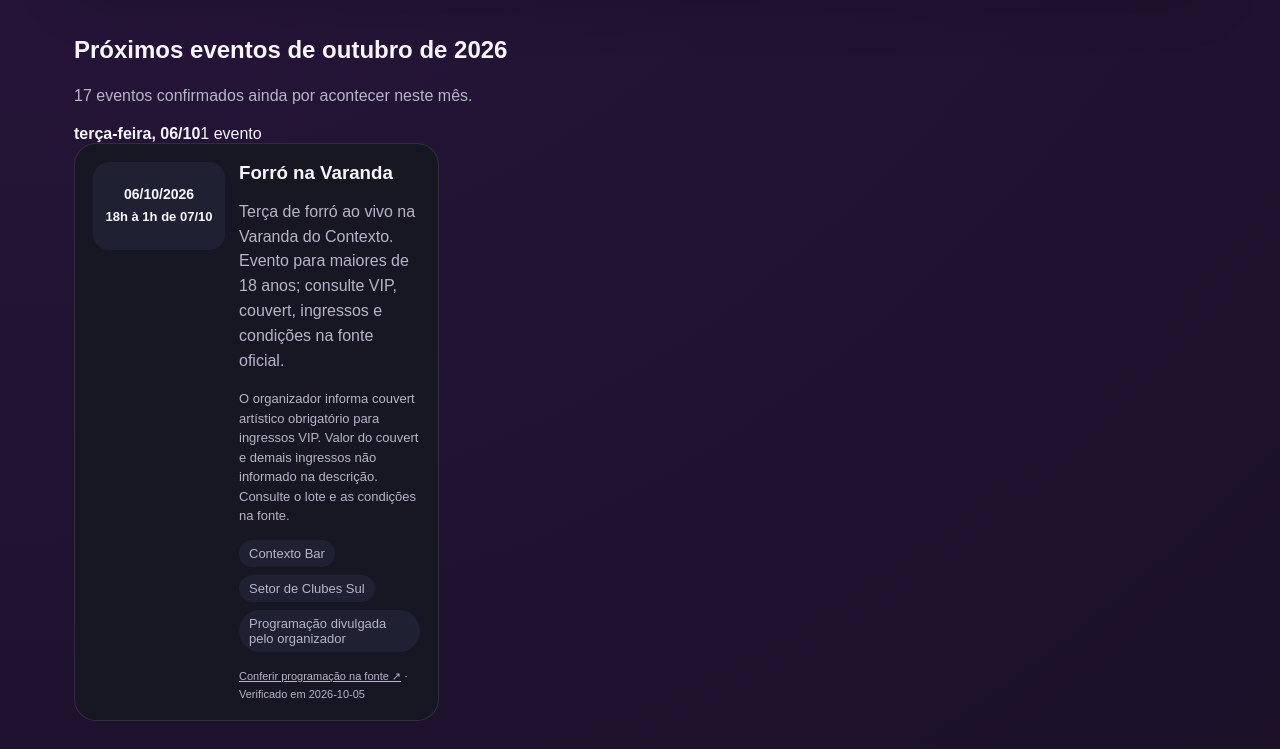
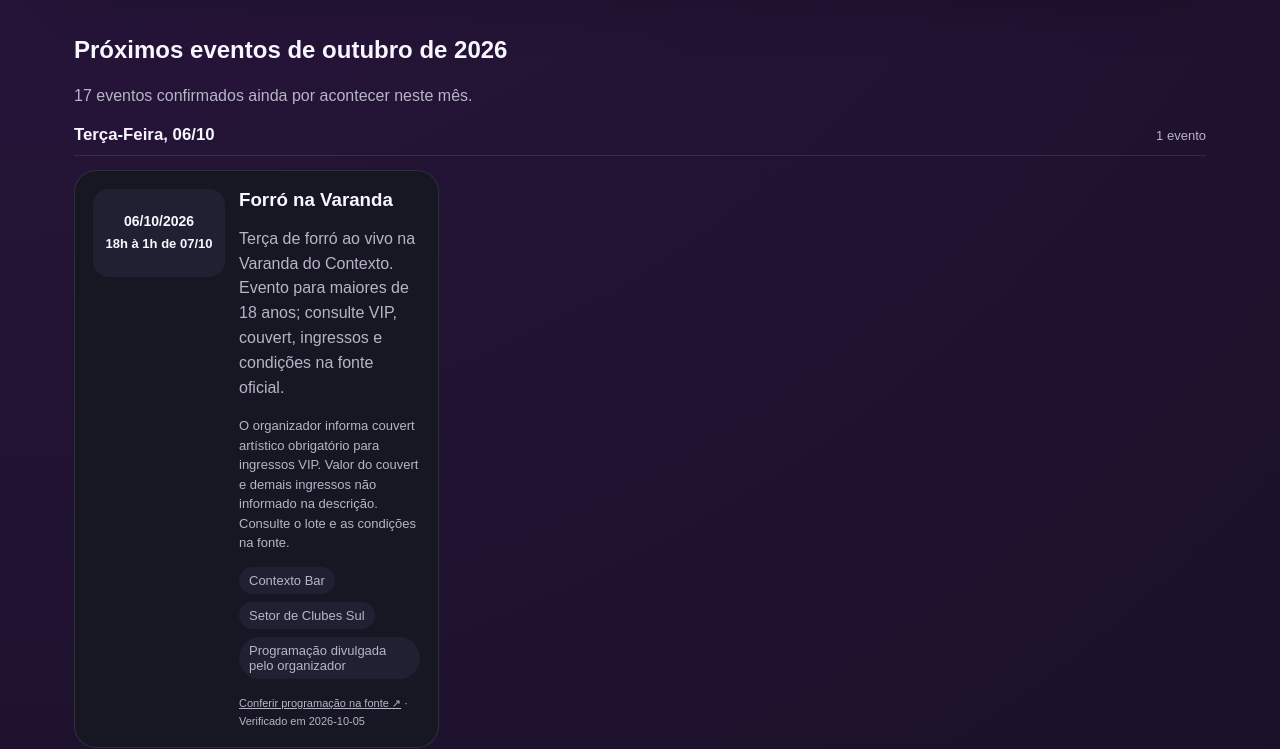
Before and after one commit to leonardodutrards-del/noite-df, a Next.js app: page /agenda-mensal in a window 1280 px wide. Shown: the part 720-1469 px from the top of the page. Built offline with nearby package versions, Linux system fonts and the light colour scheme; no server answers.

Commit message:
feat: style monthly agenda date groups

```diff
--- a/app/globals.css
+++ b/app/globals.css
@@ -46,6 +46,42 @@ button { cursor: pointer; background: linear-gradient(135deg, var(--accent), var
   .event-date-time { font-size: 12px; }
 }
 .secondary-link { display: inline-flex; margin-top: 14px; color: var(--accent); font-weight: 800; text-decoration: none; }
+
+.agenda-date-group {
+  display: grid;
+  gap: 14px;
+}
+.agenda-date-heading {
+  display: flex;
+  align-items: baseline;
+  justify-content: space-between;
+  gap: 16px;
+  padding-bottom: 10px;
+  border-bottom: 1px solid var(--border);
+}
+.agenda-date-heading strong {
+  text-transform: capitalize;
+  font-size: 1.05rem;
+}
+.agenda-date-heading span {
+  color: var(--muted);
+  font-size: 13px;
+}
+.agenda-week-badge {
+  position: absolute;
+  z-index: 2;
+  top: 10px;
+  right: 10px;
+  display: inline-flex;
+  padding: 6px 9px;
+  border-radius: 999px;
+  background: var(--accent);
+  color: #111;
+  font-size: 11px;
+  font-weight: 900;
+  box-shadow: 0 8px 20px rgba(0,0,0,.28);
+}
+
 .verified { color: #111; background: var(--accent); }
 .promo { background: rgba(255,176,32,.12); border: 1px solid rgba(255,176,32,.22); border-radius: 16px; padding: 12px; margin: 12px 0; display: grid; gap: 4px; }
 .promo span, .schedule-mini span { color: var(--muted); font-size: 13px; line-height: 1.4; }
```
